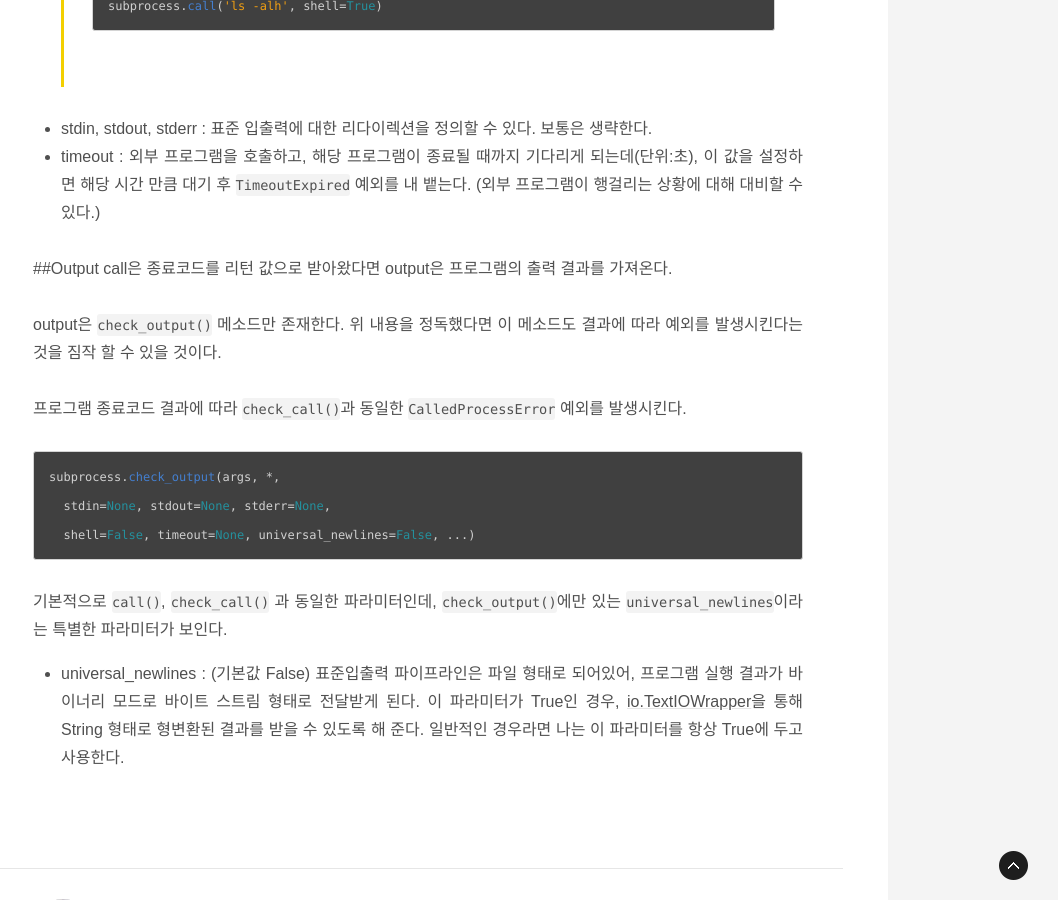
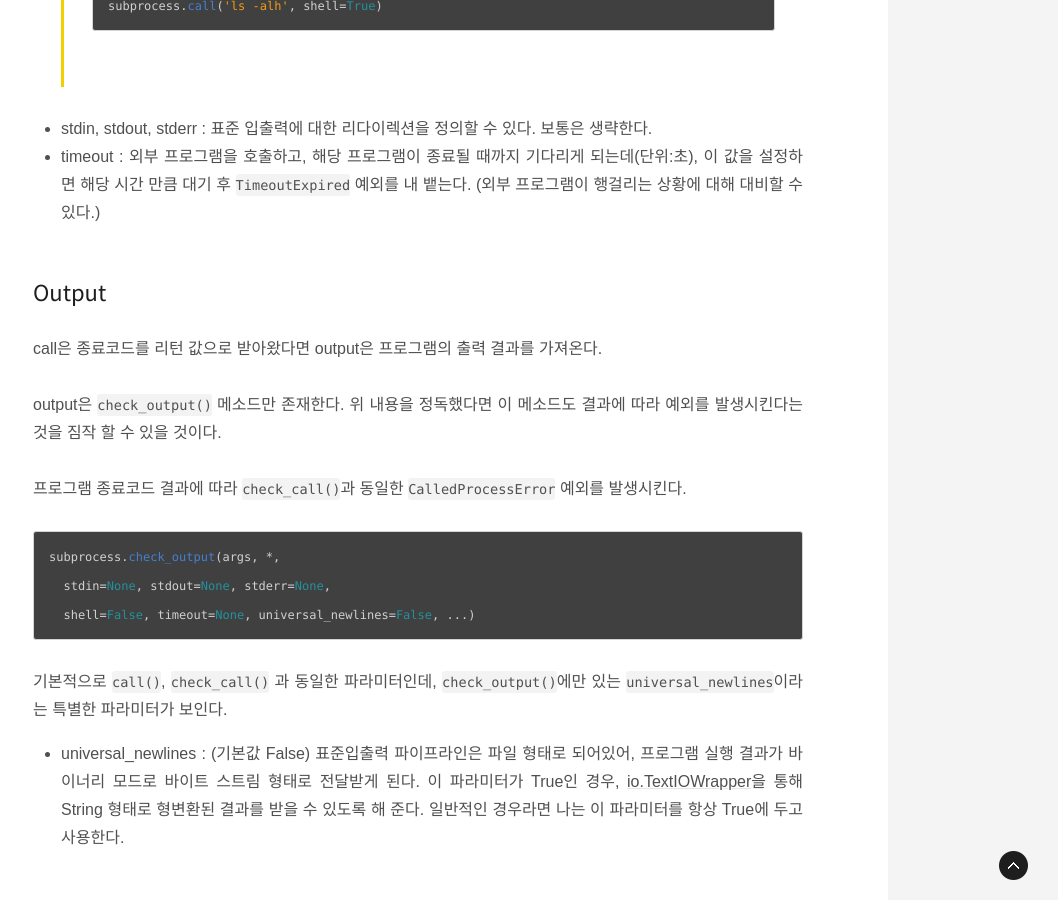
Before and after one commit to namioto/namioto.github.io, a Jekyll site: the page built from _posts/2018/2018-03-27-subprocessing.md, in a window 1280 px wide and 900 px high, scrolled down 2445 px. Shown: the whole window, without its empty margins (222-1280 px from the left). Built offline with Jekyll 4.4.1, drawn with Linux system fonts in a browser that asks for light colours; comment, search, counter and statistics services are not loaded.

Commit message:
헤더 수정

```diff
--- a/_posts/2018/2018-03-27-subprocessing.md
+++ b/_posts/2018/2018-03-27-subprocessing.md
@@ -22,7 +22,7 @@
 - [**output**](#output)
 
 
-##<a name='call'></a>Call
+ ## Call<a name='call'></a>
 먼저 `Call`은 외부 프로그램을 호출해서 그 프로그램의 종료코드(Exit Code) 값을 받아온다고 생각하면 된다.
 왠만한 프로그램은 프로그램 실행 결과에 따라 종료코드를 반환한다.
 
@@ -72,7 +72,7 @@
 - stdin, stdout, stderr : 표준 입출력에 대한 리다이렉션을 정의할 수 있다. 보통은 생략한다.
 - timeout : 외부 프로그램을 호출하고, 해당 프로그램이 종료될 때까지 기다리게 되는데(단위:초), 이 값을 설정하면 해당 시간 만큼 대기 후 `TimeoutExpired` 예외를 내 뱉는다. (외부 프로그램이 행걸리는 상황에 대해 대비할 수 있다.)
 
-##<a name='output'></a>Output
+## Output<a name='output'></a>
 call은 종료코드를 리턴 값으로 받아왔다면 output은 프로그램의 출력 결과를 가져온다.
 
 output은 `check_output()` 메소드만 존재한다.
```
